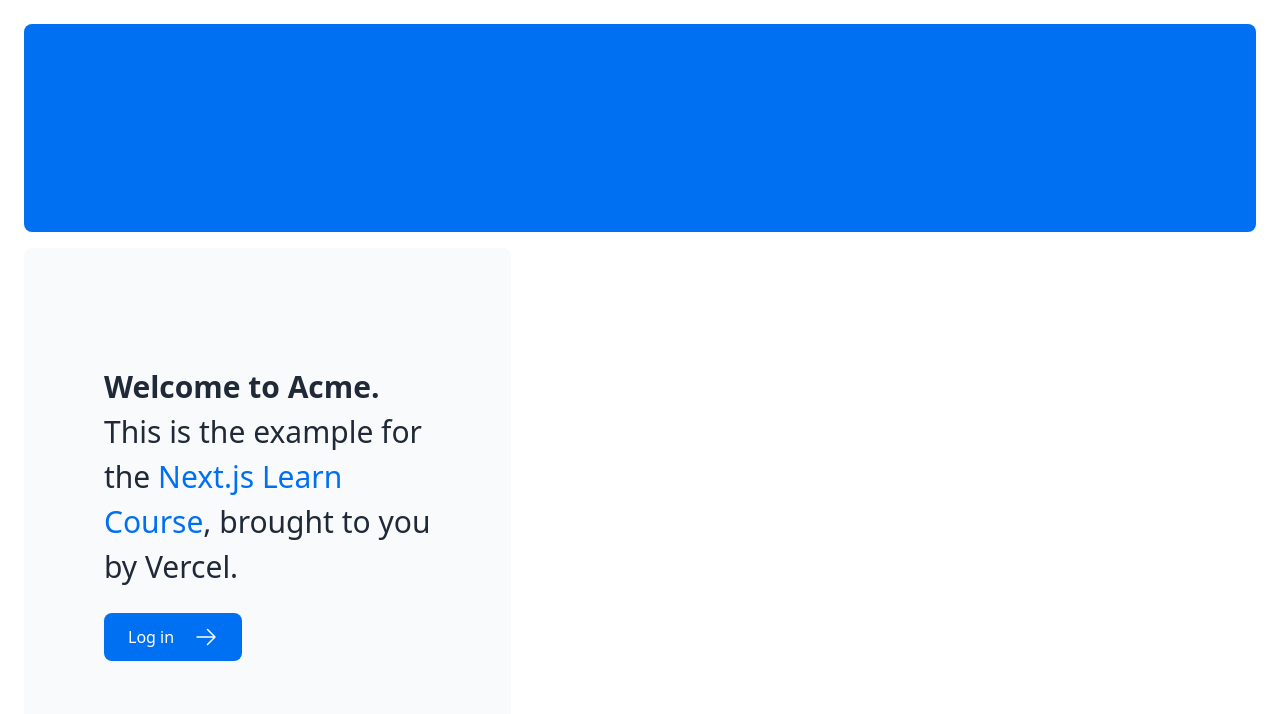
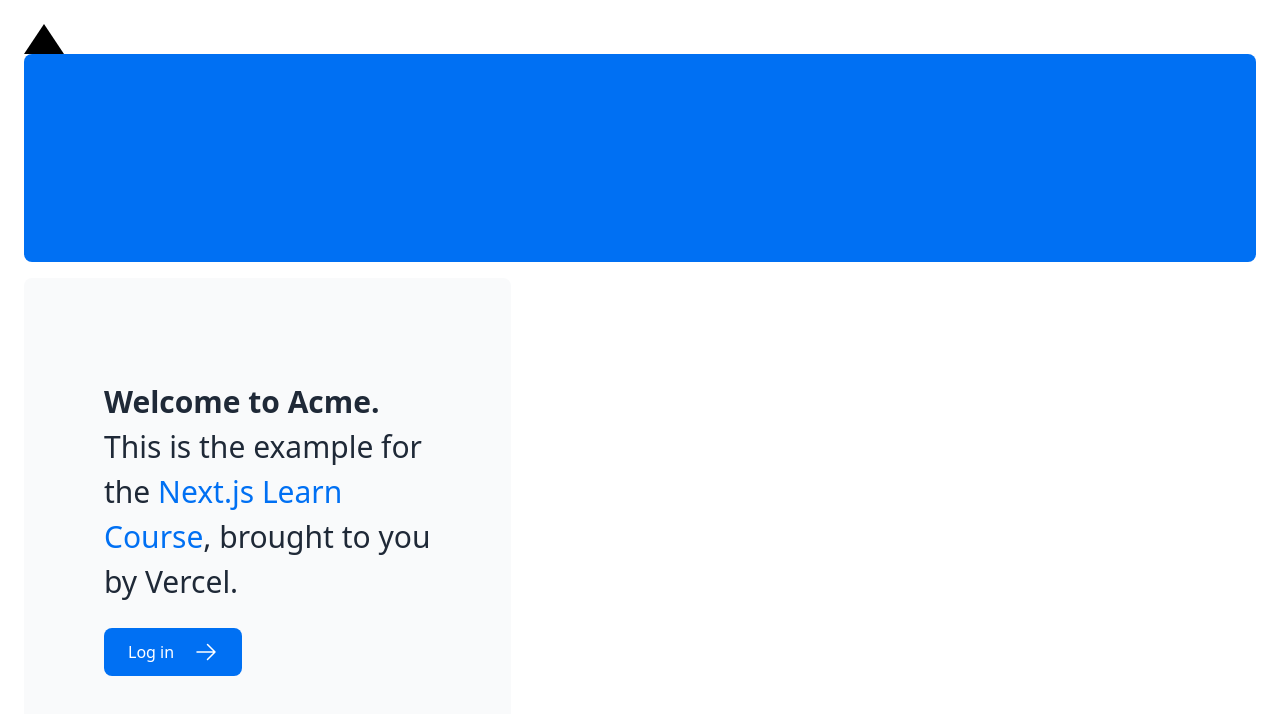
Before and after one commit to marcuschui2022/learn-nextjs, a Next.js app: page / in a window 1280 px wide. Shown: the top 714 px of the page. Built offline with nearby package versions, Linux system fonts and the light colour scheme.

Commit message:
feat(ui): add css module with pure CSS styles

```diff
--- a/app/page.tsx
+++ b/app/page.tsx
@@ -1,10 +1,12 @@
 import AcmeLogo from '@/app/ui/acme-logo';
-import { ArrowRightIcon } from '@heroicons/react/24/outline';
+import {ArrowRightIcon} from '@heroicons/react/24/outline';
 import Link from 'next/link';
+import styles from '@/app/ui/home.module.css'
 
 export default function Page() {
     return (
         <main className="flex min-h-screen flex-col p-6">
+            <div className={styles.shape}/>
             <div className="flex h-20 shrink-0 items-end rounded-lg bg-blue-500 p-4 md:h-52">
                 {/* <AcmeLogo /> */}
             </div>
@@ -21,8 +23,11 @@ export default function Page() {
                         href="/login"
                         className="flex items-center gap-5 self-start rounded-lg bg-blue-500 px-6 py-3 text-sm font-medium text-white transition-colors hover:bg-blue-400 md:text-base"
                     >
-            <span>Log in</span> <ArrowRightIcon className="w-5 md:w-6" />
+                        <span>Log in</span> <ArrowRightIcon className="w-5 md:w-6"/>
                     </Link>
+                    {/*<div*/}
+                    {/*    className="relative w-0 h-0 border-l-[15px] border-r-[15px] border-b-[26px] border-l-transparent border-r-transparent border-b-black"*/}
+                    {/*/>*/}
                 </div>
                 <div className="flex items-center justify-center p-6 md:w-3/5 md:px-28 md:py-12">
                     {/* Add Hero Images Here */}
--- /dev/null
+++ b/app/ui/home.module.css
@@ -0,0 +1,7 @@
+.shape {
+    height: 0;
+    width: 0;
+    border-bottom: 30px solid black;
+    border-left: 20px solid transparent;
+    border-right: 20px solid transparent;
+}
```
Lines whose indentation alone changed are shown as unchanged.
